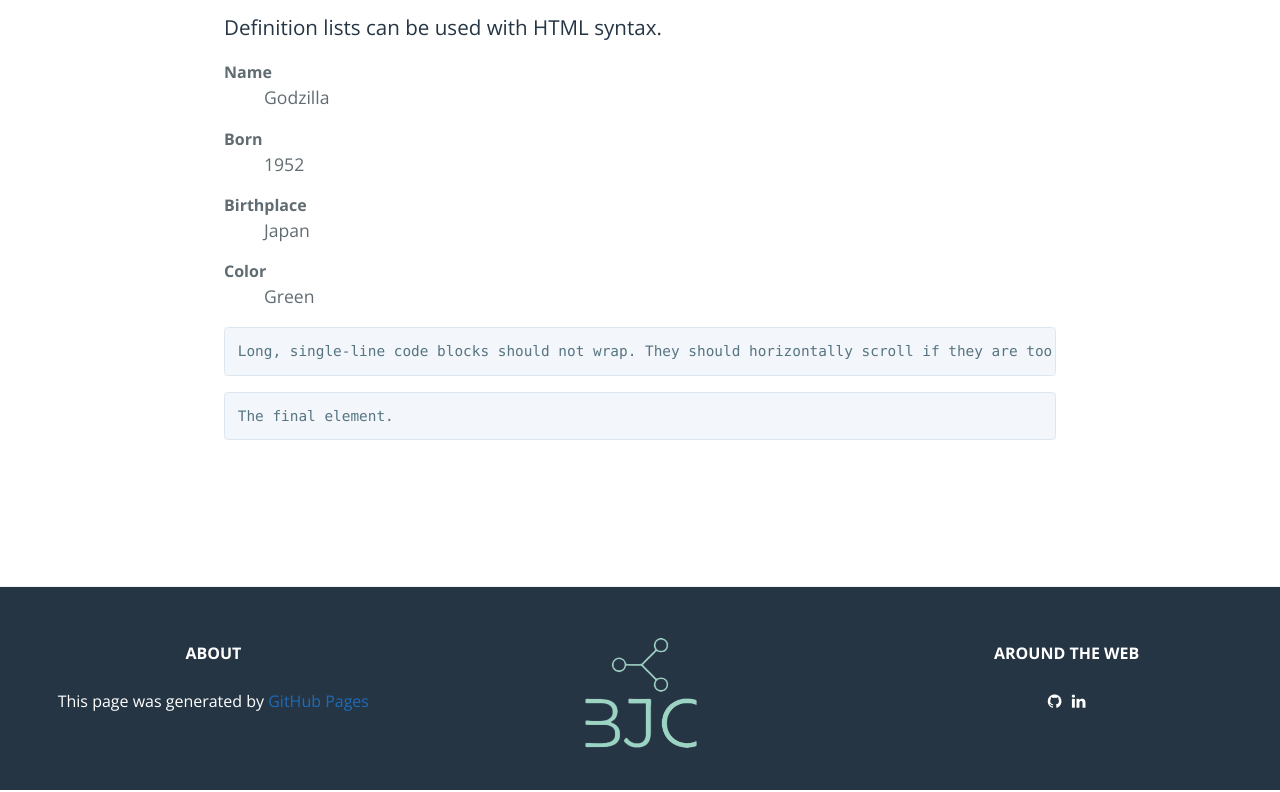
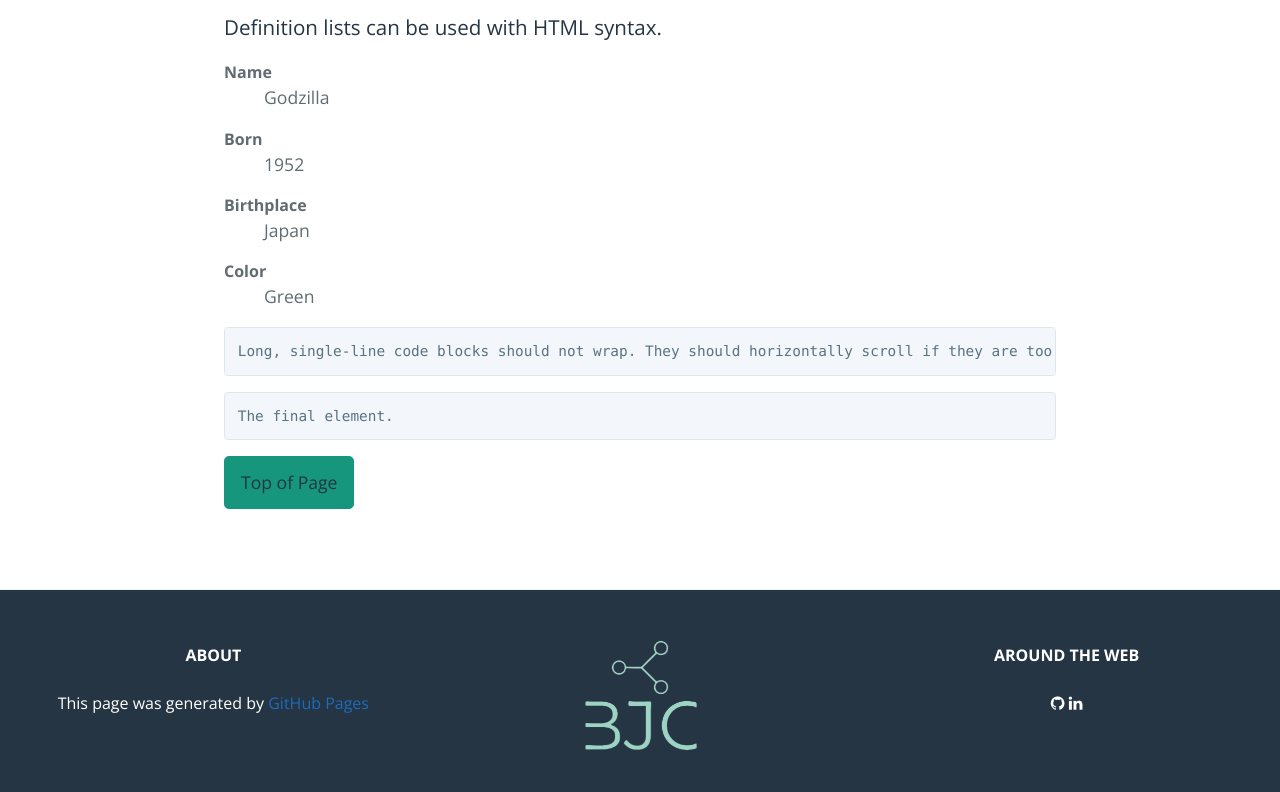
Before and after one commit to benjamin-j-cooper/benjamin-j-cooper.github.io, a Jekyll site: the page built from docs/index.md, in a window 1280 px wide and 1400 px high, scrolled down 3024 px. Shown: the part 608-1400 px from the top of the window. Built offline with Jekyll 4.4.1, drawn with Linux system fonts in a browser that asks for light colours; nearby versions of some CDN libraries.

Commit message:
trouble shooting footer

```diff
--- a/docs/_includes/footer.html
+++ b/docs/_includes/footer.html
@@ -27,8 +27,8 @@
         <!-- Footer Social Icons-->
         <div class="col-lg-4 mb-5 mb-lg-0">
             <h4 class="text-uppercase mb-4">Around the Web</h4>
-            <a href="{{ site.github.owner_url }}" target="_blank"><i class="fa fa-github" style="width: 20px;"></i></a>
-            <a href="https://www.linkedin.com/in/benjamin-joel-cooper" target="_blank"><i class="fa fa-linkedin" style="width: 20px;"></i></a>
+            <a href="{{ site.github.owner_url }}" target="_blank"><i class="fa fa-github fa-2xl"></i></a>
+            <a href="https://www.linkedin.com/in/benjamin-joel-cooper" target="_blank"><i class="fa fa-linkedin fa-2xl"></i></a>
         </div>
     </div>
 </footer>
--- a/docs/_layouts/default.html
+++ b/docs/_layouts/default.html
@@ -31,8 +31,8 @@
 
     <main id="content" class="main-content" role="main">
       {{ content }}
+      <a href="#page-top" class="btn">Top of Page</a>
     </main>
-    <a href="#page-top" class="btn">Top of Page</a>
     {% include footer.html %}
   </body>
 </html>
--- a/docs/_sass/jekyll-theme-cayman.scss
+++ b/docs/_sass/jekyll-theme-cayman.scss
@@ -395,9 +395,9 @@ a {
   .btn {
     display: inline-block;
     margin-bottom: 1rem;
-    color: rgba(255, 255, 255, 0.7);
-    background-color: rgba(255, 255, 255, 0.08);
-    border-color: rgba(255, 255, 255, 0.2);
+    color: #253544;
+    background-color: #15967d;
+    border-color: #15967d;
     border-style: solid;
     border-width: 1px;
     border-radius: 0.3rem;
@@ -407,8 +407,8 @@ a {
     &:hover {
       color: #15967d;
       text-decoration: none;
-      background-color: rgba(255, 255, 255, 0.2);
-      border-color: rgba(255, 255, 255, 0.3);
+      background-color: #15967d;
+      border-color: #15967d;
     }
 
     + .btn {
```
